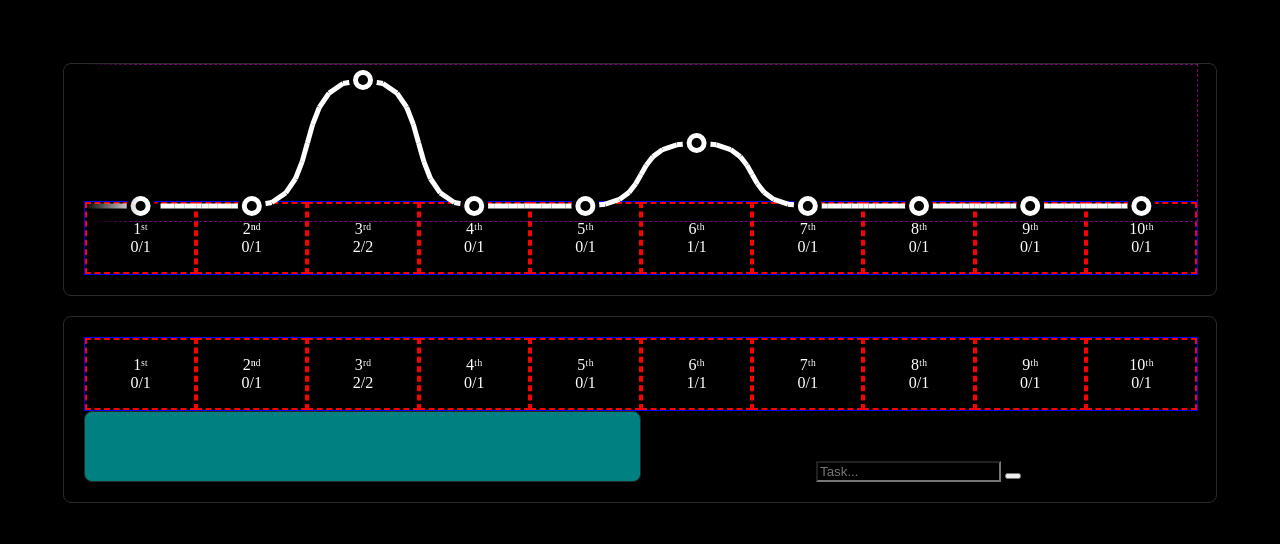
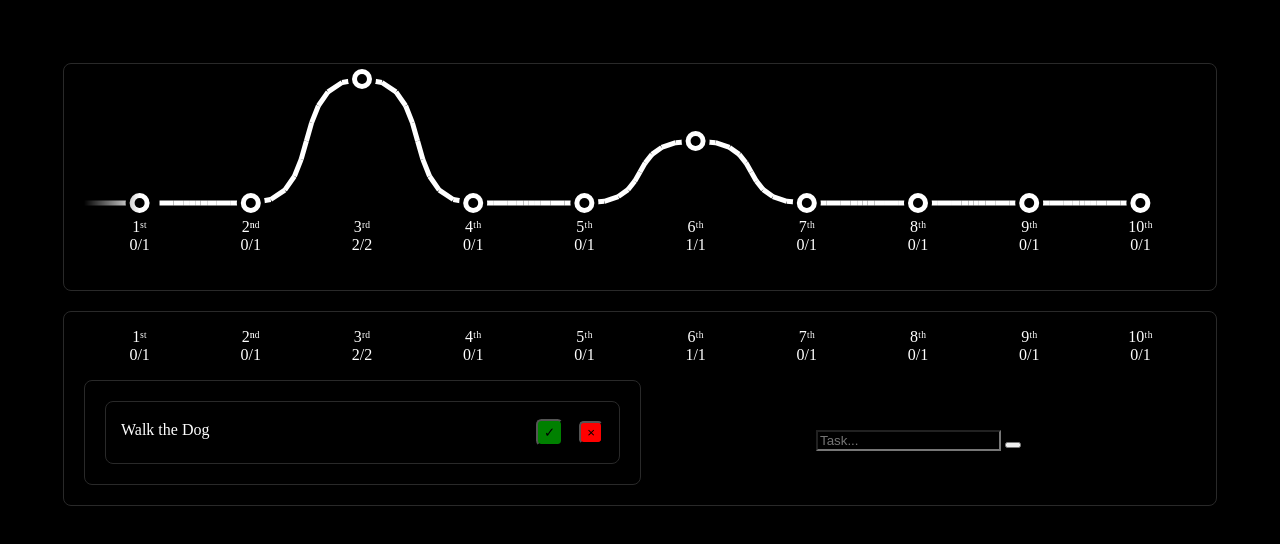
Before and after one commit to ZackYounger/prog_cw_1, a plain HTML site: page index.html in a window 1280 px wide. Drawn offline with Linux system fonts and the light colour scheme.

Commit message:
Pushing before my laptop dies

```diff
--- a/graph.js
+++ b/graph.js
@@ -1,6 +1,6 @@
 const detail = 0.1;
 const paddingPX = 15;
-var bezierStength = .7;
+var bezierStengthConst = .7;
 
 const lineColour = 'rgba(255,255,255,1)'
 const backgroundColour = 'rgba(0,0,0,1)'
@@ -9,22 +9,33 @@ const circleWidth = 10;
 const innerCircleWidth = 5;
 const circlePadding = 4;
 
-function graphAnimation(tasksCompleted) {
+let canvasWidth;
+let canvasHeight
+let canvas;
+let ctx;
 
+function graphSetup() {
+
+    canvasWidth = graph.parentNode.clientWidth;     // equals window dimension
+    canvasHeight = graph.parentNode.clientHeight;
     canvas = document.getElementById('graph');
-
-    //console.log(canvas)
-    console.log(graph.parentNode)
-    canvas.width = graph.parentNode.clientWidth;     // equals window dimension
-    canvas.height = graph.parentNode.clientHeight;
-
     if (canvas.getContext) {
         ctx = canvas.getContext('2d');
     } else {
         console.log("Canvas is not supported!!")
     }
+       // equals window dimension
+    canvas.height = canvasHeight;
 
-    bezierStength = bezierStength / tasksCompleted.length;
+
+}
+
+function drawGraph(tasksCompleted) {
+
+    canvas.width = graph.parentNode.clientWidth
+
+
+    bezierStength = bezierStengthConst / tasksCompleted.length;
 
     gapBetweenDays = canvas.width / tasksCompleted.length;
     ctx.lineWidth = 5;
@@ -58,7 +69,6 @@ function drawDots(ctx, canvas, taskCoords) {
         drawCircle(ctx, taskCoord[0], taskCoord[1], circleWidth + circlePadding, backgroundColour)
         drawCircle(ctx, taskCoord[0], taskCoord[1], circleWidth, lineColour)
         drawCircle(ctx, taskCoord[0], taskCoord[1], innerCircleWidth, backgroundColour)
-
     }
 
 }
--- a/html-setup.js
+++ b/html-setup.js
@@ -17,7 +17,7 @@ function htmlSetup(previousDaysData, nextDaysData, numTasksSet, numTasksComplete
 
         newDay.appendChild(dayLabel)
 
-        newDay.classList.add('day-container','test-border')
+        newDay.classList.add('day-container')
 
         dayContainers[0].appendChild(newDay)
     }
@@ -35,9 +35,9 @@ function htmlSetup(previousDaysData, nextDaysData, numTasksSet, numTasksComplete
 
         newDay.appendChild(dayLabel)
 
-        newDay.classList.add('day-container','test-border')
+        newDay.classList.add('day-container')
 
-        addHoverFunction(newDay, dayI)
+        addSelectDayFunctionality(newDay, dayI)
 
         dayContainers[1].appendChild(newDay)
 
@@ -52,31 +52,71 @@ function htmlSetup(previousDaysData, nextDaysData, numTasksSet, numTasksComplete
         taskContainerElements.push(tasksContainer)
     }
 
+    taskContainerElements[0].classList.add('active')
 
     document.getElementById('submit-button').addEventListener('click', function() {
         var taskText = document.getElementById('input-box').value;
-        addTaskToContainer(taskContainerElements[currentVisibleDay], taskText)
+        if (taskText) addTaskToContainer(taskContainerElements[currentVisibleDay], taskText)
     });
-
 }
 
 
 function addTaskToContainer(container, task) {
     taskContainer = document.createElement('div');
+
+    taskContainer = document.createElement('div');
     taskContainer.classList.add('task-container', 'border');
-    taskContainer.innerText = task
+
+    taskText = document.createElement('p')
+    taskText.innerText = task
+    taskText.classList.add('task-text');
+    taskContainer.appendChild(taskText)
+
+    buttonContainer = document.createElement('div');
+    buttonContainer.classList.add('button-holder')
+
+    completeTaskButton = document.createElement('button');
+    completeTaskButton.classList.add('complete-task-button', 'task-button');
+    buttonContainer.appendChild(completeTaskButton)
+
+    removeTaskButton = document.createElement('button');
+    removeTaskButton.classList.add('remove-task-button', 'task-button');
+    buttonContainer.appendChild(removeTaskButton)
+
+    taskContainer.appendChild(buttonContainer)
 
     container.appendChild(taskContainer);
+
+    addButtonFunctionality(completeTaskButton, removeTaskButton)
 }
 
-function addHoverFunction(newDay, dayI) {
+function addButtonFunctionality(completeTaskButton, removeTaskButton) {
+    completeTaskButton.addEventListener('click', function() {
+        taskTextBox = completeTaskButton.parentNode.parentNode.childNodes[0]
+        console.log(taskTextBox.classList)
+        if (taskTextBox.classList.contains('completed')) {
+            taskTextBox.classList.remove('completed')
+        } else {
+            taskTextBox.classList.add('completed')
+        }
+
+        //update backend
+    })
+
+    removeTaskButton.addEventListener('click', function() {
+        removeTaskButton.parentNode.parentNode.parentNode.removeChild(removeTaskButton.parentNode.parentNode)
+
+        //update backend
+    })
+}
+
+function addSelectDayFunctionality(newDay, dayI) {
     newDay.onclick = function () {
 
         if (dayI != currentVisibleDay) {
             taskContainerElements[currentVisibleDay].classList.remove('active');
             taskContainerElements[currentVisibleDay].offsetHeight;
             taskContainerElements[dayI].classList.add('active');
-            taskContainerElements[dayI].offsetHeight;
             currentVisibleDay = dayI
         }
     };
--- a/index.js
+++ b/index.js
@@ -57,7 +57,12 @@ window.onload  = function () {
 
     htmlSetup(previousDaysData, nextDaysData, numTasksSetList, numTasksCompletedList);
 
-    graphAnimation(numTasksCompletedList);
+    graphSetup();
+    drawGraph(numTasksCompletedList);
+
+    window.onresize = function () {
+        drawGraph(numTasksCompletedList);
+    }
 
 }
 
--- a/style.css
+++ b/style.css
@@ -7,7 +7,6 @@ body {
 .main-container {
     padding-left: 20px;
     padding-right: 20px;
-    border: purple 1px solid;
     padding-bottom: 20px;
 
     margin-bottom: 20px;
@@ -25,8 +24,6 @@ body {
     font: 2em/1.6em Arial;
     -webkit-mask: var(--mask);
     mask: var(--mask);
-
-    border: purple 1px dashed;
 }
 
 .canvas-container {
@@ -45,16 +42,15 @@ body {
 
 .days-container {
     display: flex;
-    border: blue 1px solid;
     width: 100%;
 }
 
 .top-day-container {
-    margin-top: -25px;
+    margin-top: -20px;
 }
 
 .bottom-day-container {
-    margin-top: 20px;
+    margin-top: 0px;
 }
 
 .day-container {
@@ -88,7 +84,11 @@ body {
 
 .tasks-container.active .task-container {
     margin: 20px;
-    padding: 10px;
+}
+
+.task-container {
+    flex: 1;
+    display: flex;
 }
 
 #interaction-window {
@@ -110,7 +110,6 @@ body {
 
 #display-tasks {
     transition: 0.7s linear; /* Adjust the duration and easing as needed */
-    background: teal    ;
 }
 
 #input-box {
@@ -118,3 +117,48 @@ body {
     color: white;
 
 }
+
+.button-holder {
+    display: inline-block;
+    margin-left: auto;
+    margin-right: 0px;
+    margin-top: 17px;
+    margin-bottom: 17px;
+}
+
+.task-button {
+
+    aspect-ratio: 1 / 1;
+
+    text-align:center;
+    border-radius: 20%;
+    margin-right: 16px;
+}
+
+
+.remove-task-button {
+    background-color: red;
+}
+.remove-task-button:after {
+    display: inline-block;
+    content: "\00d7"; /* This will render the 'X' */
+}
+
+.complete-task-button {
+    background-color: green;
+}
+.complete-task-button:after{
+    display: inline-block;
+    content: "\2713"; /* This will render the 'tick' */
+  }
+
+.task-text {
+    display:inline-block;
+    padding-top: 3px;
+    padding-left: 15px;
+}
+
+.task-text.completed {
+    color: rgb(98, 98, 98);
+    text-decoration: line-through
+}
```
